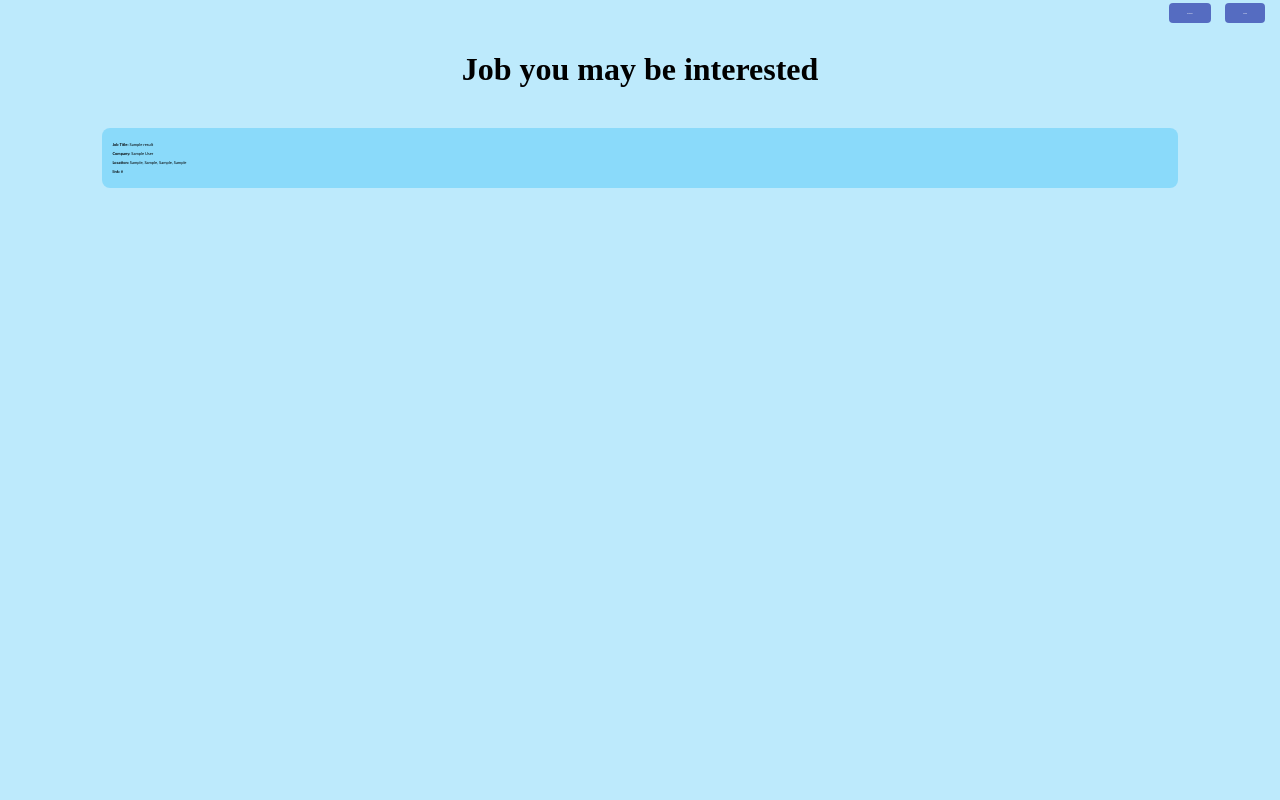
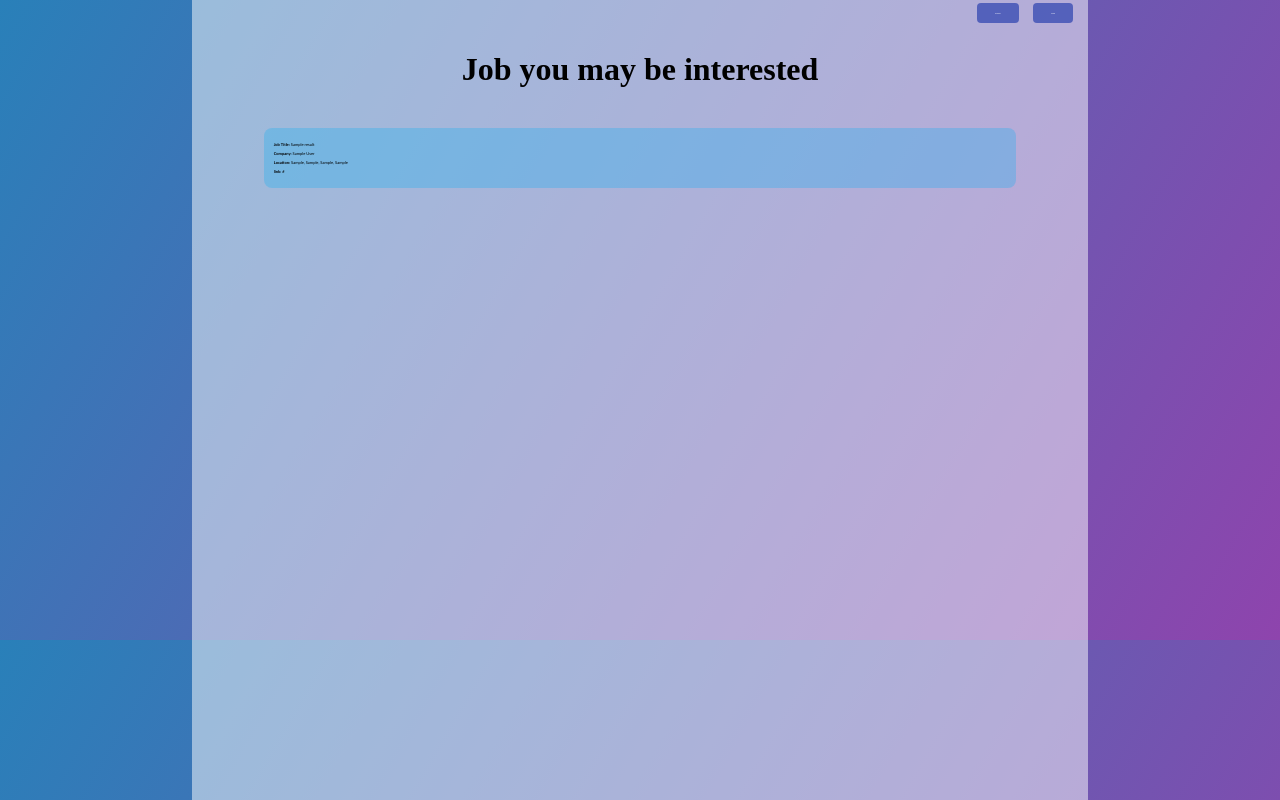
Before and after one commit to chinlly/job_recommandation, a Django app: page / in a window 1280 px wide. Run offline with Django 4.2, Linux system fonts and the light colour scheme; tables that the repository leaves empty hold one stand-in row (values such as "Sample post"); a database or web service that is not in the repository returns one stand-in record (values such as "Sample title"); data that the repository does not hold is empty.

Commit message:
frontend changes

```diff
--- a/job_recommand/job_recommand_app/static/css/index.css
+++ b/job_recommand/job_recommand_app/static/css/index.css
@@ -1,10 +1,13 @@
 body{
 margin: 0;
 padding: 0;
-background: #0cb3f745;
-height: 15vh;
-align-items:center;
+font-family: montserrat;
+/*background-image: url('');*/
+background: linear-gradient(120deg,#2980b9, #8e44ad);
+height: 80vh;
+overflow: hidden;
 }
+
 nav{
     position:relative;
     height:30px;
@@ -67,6 +70,7 @@ padding: 10px;
 background:#03aef445;
 border-radius:8px;
 }
+
 span{
 font-weight:600;
 }
@@ -75,3 +79,12 @@ p{
     font-size:4px;
     font-family: "Trebuchet MS";
 }
+
+.container {
+  position: absolute;
+  left: 50%;
+  transform: translate(-50%);
+  width: 70%;
+  height:100% ;
+  background-color: rgba(255, 255, 255, 0.5);
+}
--- a/job_recommand/job_recommand_app/templates/home.html
+++ b/job_recommand/job_recommand_app/templates/home.html
@@ -1,5 +1,7 @@
 {%extends 'index.html'%}
 {% block content %}
+<link rel="stylesheet" href='static/css/index.css'>
+
 <div class="title">
     <h1>Job you may be interested</h1>
 </div>
--- a/job_recommand/job_recommand_app/templates/index.html
+++ b/job_recommand/job_recommand_app/templates/index.html
@@ -6,12 +6,12 @@
           content="width=device-width, user-scalable=no, initial-scale=1.0, maximum-scale=1.0, minimum-scale=1.0">
     <meta http-equiv="X-UA-Compatible" content="ie=edge">
     <title>Job Recommand</title>
-
-    <link rel="stylesheet" href='static/css/index.css'>
+{%load static%}
+    <link rel="stylesheet" href="{%static 'index.css'%}">
 </head>
 <body>
 
-
+<div class="container">
 {%if user.is_authenticated%}
 <nav>
     <p>hello{{username}}, welcome to use job recommodation</p>
@@ -32,6 +32,6 @@
 {%endif%}
 {% block content %}{% endblock %}
 
-
+</div>
 </body>
 </html>
```
Also changed, not shown: job_recommand/job_recommand_app/static/css/login.css (+52 -56 lines), job_recommand/job_recommand_app/static/css/register.css (+50 -46 lines), job_recommand/job_recommand_app/templates/register.html (+4 -4 lines).
